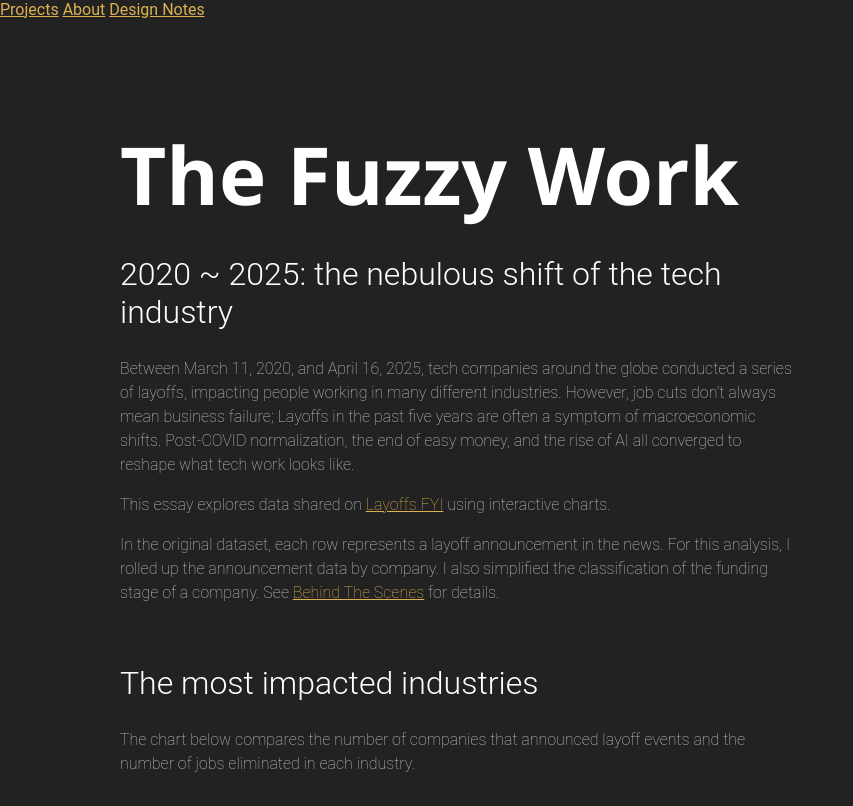
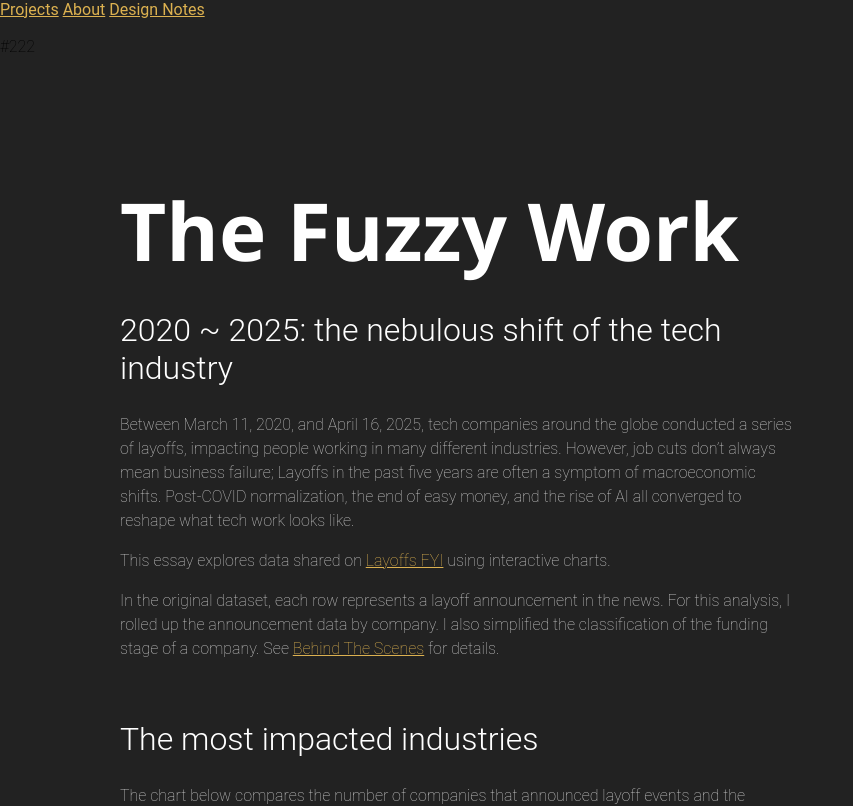
Before and after one commit to Shanfan/shanfanhuang.com, a SvelteKit app: page /projects/the-fuzzy-work in a window 1280 px wide. Shown: the top 806 px of the page, without its empty margins (0-853 px from the left). Built offline with nearby package versions, Linux system fonts and the light colour scheme; a web font is replaced by a local one.

Commit message:
getting layout variable to be reactive based on page change

```diff
--- a/src/routes/projects/+layout.svelte
+++ b/src/routes/projects/+layout.svelte
@@ -5,10 +5,10 @@
 
 	let { children } = $props();
 
-	let theme = $page.data.theme;
-	let bgColor = $page.data.pageBg;
+	let theme = $derived($page.data.theme);
+	let bgColor = $derived($page.data.pageBg);
 
-	$inspect(bgColor);
+	$inspect(bgColor, theme);
 </script>
 
 <div class="app" style="background: {bgColor}">
@@ -16,6 +16,7 @@
 		<a href="/projects">Projects</a>
 		<a href="/">About</a>
 		<a href="/">Design Notes</a>
+		<p>{bgColor}</p>
 	</header>
 	<main>
 		{@render children()}
```
